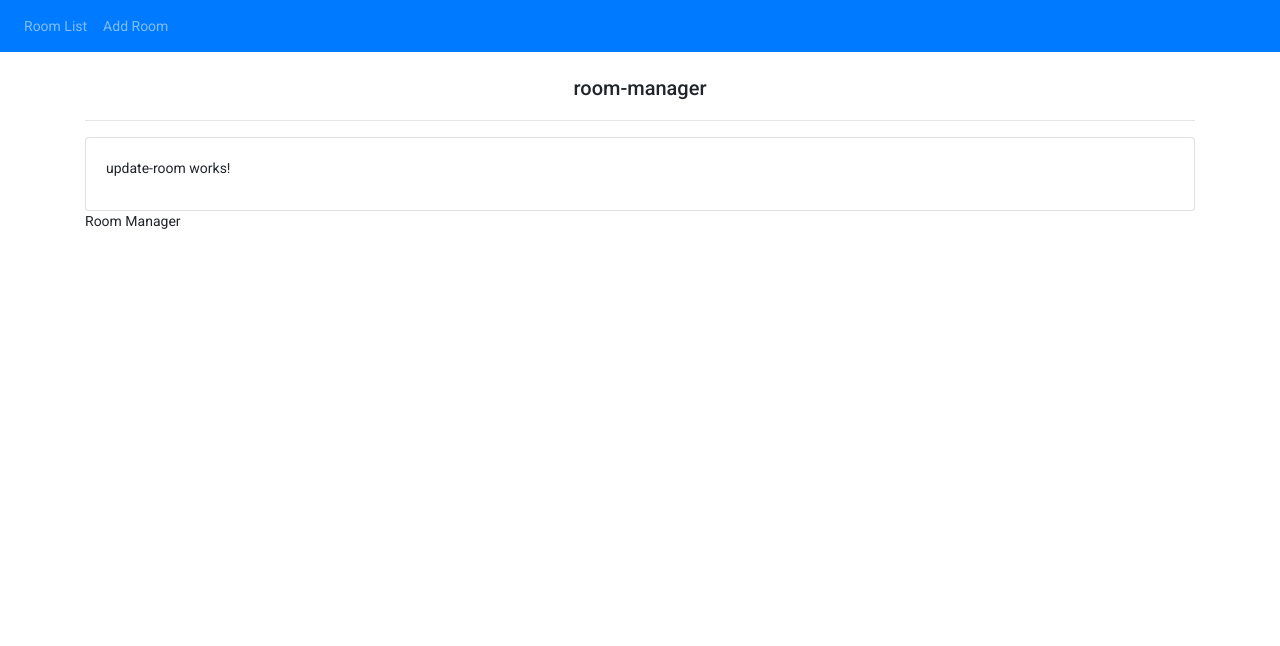
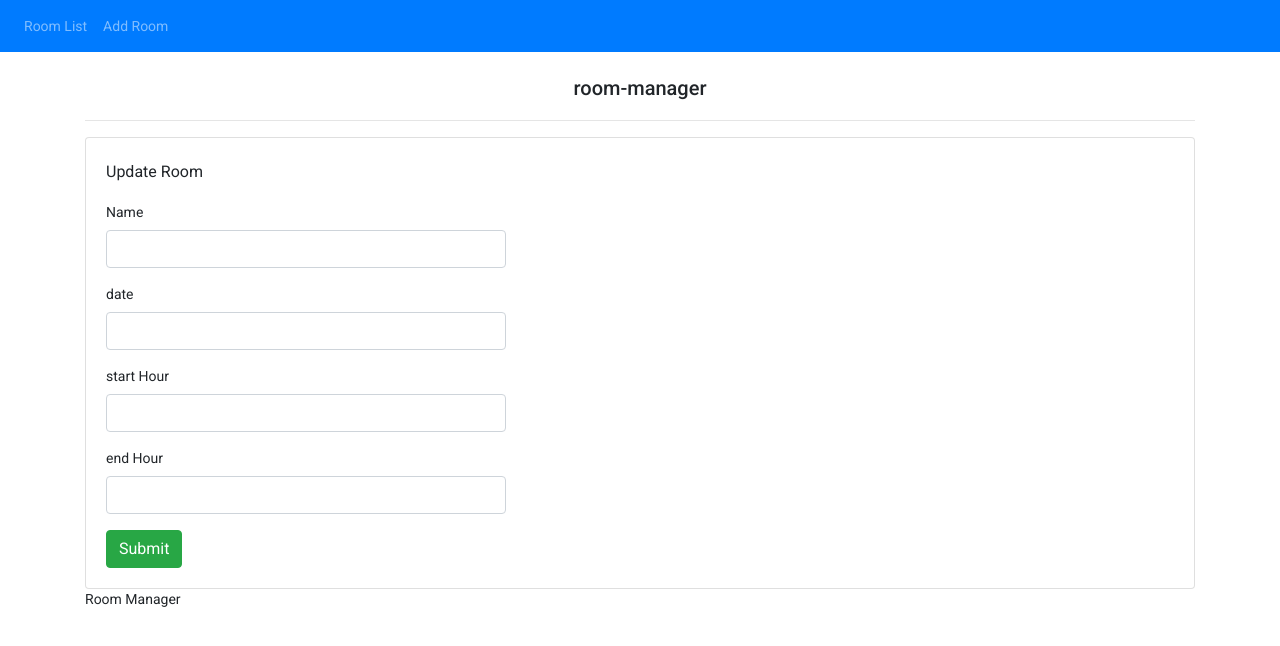
Before and after one commit to renanhz/room-manager-client, an Angular app: page /update/1 in a window 1280 px wide. Shown: the top 646 px of the page. Built offline with nearby package versions, Linux system fonts and the light colour scheme; no server answers.

Commit message:
update room

```diff
--- a/src/app/components/update-room/update-room.component.html
+++ b/src/app/components/update-room/update-room.component.html
@@ -1 +1,26 @@
-<p>update-room works!</p>
+<h3>Update Room</h3>
+<div [hidden]="submitted" style="width: 400px;">
+  <form (ngSubmit)="onSubmit()">
+    <div class="form-group">
+      <label for="name">Name</label>
+      <input type="text" class="form-control" id="name" required [(ngModel)]="room.name" name="name">
+    </div>
+
+    <div class="form-group">
+      <label for="name">date</label>
+      <input type="text" class="form-control" id="date" required [(ngModel)]="room.date" name="date">
+    </div>
+
+    <div class="form-group">
+      <label for="name">start Hour</label>
+      <input type="text" class="form-control" id="startHour" required [(ngModel)]="room.startHour" name="startHour">
+    </div>
+
+    <div class="form-group">
+      <label for="name">end Hour</label>
+      <input type="text" class="form-control" id="endHour" required [(ngModel)]="room.endHour" name="endHour">
+    </div>
+
+    <button type="submit" class="btn btn-success">Submit</button>
+  </form>
+</div>
--- a/src/app/components/update-room/update-room.component.ts
+++ b/src/app/components/update-room/update-room.component.ts
@@ -1,4 +1,8 @@
 import { Component, OnInit } from '@angular/core';
+import { ActivatedRoute, Router } from '@angular/router';
+
+import { Room } from 'src/app/models/room';
+import { RoomService } from 'src/app/services/room.service';
 
 @Component({
   selector: 'app-update-room',
@@ -7,9 +11,40 @@ import { Component, OnInit } from '@angular/core';
 })
 export class UpdateRoomComponent implements OnInit {
 
-  constructor() { }
 
-  ngOnInit(): void {
+  id!: number;
+  room!: Room;
+  submitted = false;
+
+
+  constructor(private route: ActivatedRoute,private router: Router,
+    private roomService: RoomService) { }
+
+  ngOnInit() {
+    this.room = new Room();
+
+    this.id = this.route.snapshot.params['id'];
+
+    this.roomService.getRoom(this.id)
+      .subscribe(data => {
+        console.log(data)
+        this.room = data;
+      }, error => console.log(error));
+  }
+
+  updateRoom() {
+    this.roomService.updateRoom(this.id, this.room)
+      .subscribe(data => console.log(data), error => console.log(error));
+    this.room = new Room();
+    this.gotoList();
+  }
+
+  onSubmit() {
+    this.updateRoom();
+  }
+
+  gotoList() {
+    this.router.navigate(['/rooms']);
   }
 
 }
```
